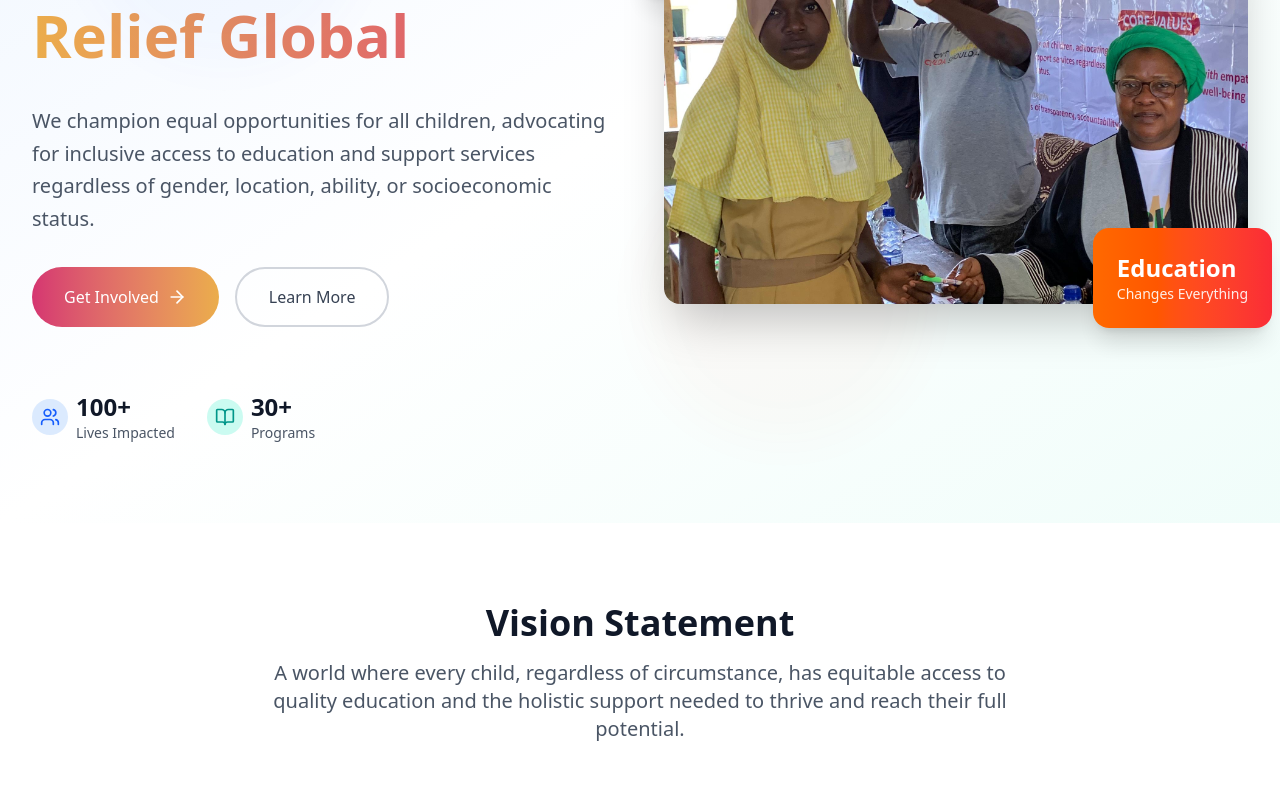
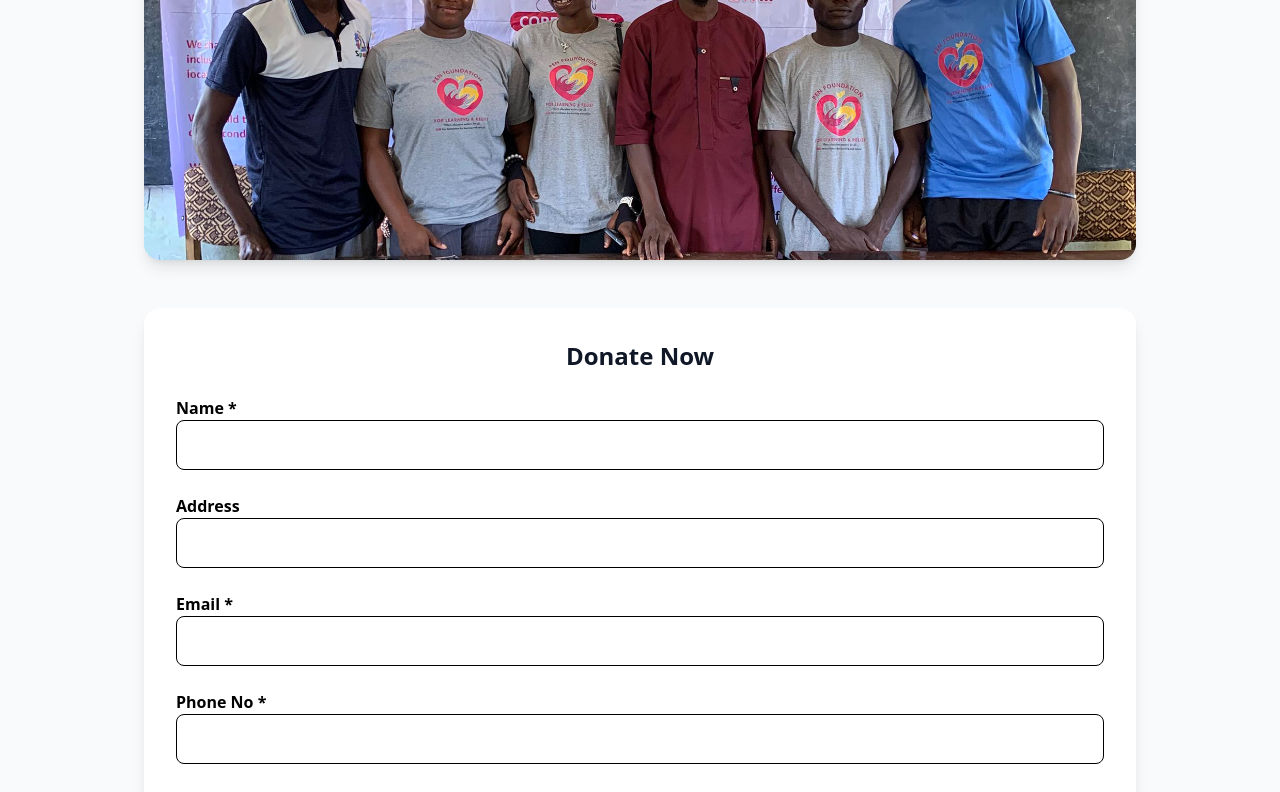
Before and after one commit to mbkluminarylabs/PEN-INITIATIVE-, a React (Vite) app: page /donate in a window 1280 px wide. Shown: the part 300-1092 px from the top of the page. Built offline with nearby package versions, Linux system fonts and the light colour scheme.

Commit message:
Initial commit

```diff
--- a/package.json
+++ b/package.json
@@ -10,10 +10,13 @@
     "preview": "vite preview"
   },
   "dependencies": {
+    "@paystack/inline-js": "^2.22.2",
     "@tailwindcss/vite": "^4.1.11",
     "lucide-react": "^0.525.0",
     "react": "^19.1.0",
     "react-dom": "^19.1.0",
+    "react-router-dom": "^7.10.1",
+    "react-toastify": "^11.0.5",
     "tailwindcss": "^4.1.11"
   },
   "devDependencies": {
--- a/src/App.jsx
+++ b/src/App.jsx
@@ -1,35 +1,19 @@
-import React from 'react'
-import './App.css'
-import Header from './components/Header'
-import Hero from './components/Hero';
-import About from './components/About';
-import Impact from './components/Impact';
-import Programs from './components/Programs';
-import Gallery from './components/Gallery';
-import Contact from './components/Contact';
-import Footer from './components/Footer';
+import { BrowserRouter, Routes, Route } from "react-router-dom";
+import Home from "./components/Home";
+import Donate from "./components/Donate";
+import { ToastContainer } from "react-toastify";
+import "react-toastify/dist/ReactToastify.css";
+
 function App() {
-
-
   return (
-
-      <div className="min-h-screen">
-        <Header/>
-        <main>
-          <Hero/>
-          <About/>
-          <Impact/>
-          <Programs/>
-          <Gallery/>
-          <Contact/>
-
-        </main>
-        <Footer/>
-      </div>
-
-
-  )
+    <BrowserRouter>
+      <Routes>
+        <Route index path="/" element={<Home />} />
+        <Route path="donate" element={<Donate />} />
+      </Routes>
+      <ToastContainer position="top-right" autoClose={3000} />
+    </BrowserRouter>
+  );
 }
 
-
-export default App
+export default App;
--- /dev/null
+++ b/src/components/Donate.jsx
@@ -0,0 +1,202 @@
+import React, { useState } from 'react';
+import PaystackPop from "@paystack/inline-js";
+import donateImg from '../assets/images/people.jpeg';
+import Header from './Header';
+import Footer from './Footer';
+import { toast } from "react-toastify";
+
+export default function Donate() {
+    const [formData, setFormData] = useState({
+        name: '',
+        address: '',
+        email: '',
+        phone: '',
+        purpose: '',
+        project: '',
+        amount: '',
+    });
+
+    const projects = [
+        'Education Support',
+        'Emergency Relief',
+        'Healthcare',
+        'Community Development',
+        'Water & Sanitation',
+        'Scholarship Program',
+        'Food & Nutrition',
+        'Child Protection',
+        'Women Empowerment',
+        'Environmental Sustainability',
+    ];
+
+    const handleChange = (e) => {
+        setFormData({ ...formData, [e.target.name]: e.target.value });
+    };
+
+    const handleSubmit = (e) => {
+        e.preventDefault();
+
+        // VALIDATIONS
+        if (!formData.email) return toast.error("Email is required");
+        if (Number(formData.amount) < 100)
+            return toast.error("Minimum donation is ₦100");
+
+        const paystack = new PaystackPop();
+
+        paystack.newTransaction({
+            key: "pk_test_1788b79feb10b1af3d47988f282165bd7e207bf1",
+            email: formData.email,
+            amount: Number(formData.amount) * 100,
+            metadata: {
+                name: formData.name,
+                phone: formData.phone,
+                project: formData.project,
+                purpose: formData.purpose,
+                address: formData.address
+            },
+
+            onSuccess: (transaction) => {
+                toast.success("Donation successful! 🎉");
+                console.log("Transaction:", transaction);
+                console.log("Form Data:", formData);
+            },
+
+            onCancel: () => {
+                toast.info("Payment was cancelled.");
+            }
+        });
+    };
+
+    return (
+        <div className="min-h-screen">
+            <Header />
+
+            <section className="py-20 bg-gray-50">
+                <div className="max-w-5xl mx-auto px-4">
+                    {/* Hero Section */}
+                    <div className="text-center mb-12">
+                        <h2 className="text-4xl font-bold text-gray-900 mb-4">
+                            Support Our Mission
+                        </h2>
+                        <p className="text-lg text-gray-600 max-w-2xl mx-auto">
+                            Your donation helps us provide education, relief support,
+                            and a brighter future for children in underserved communities.
+                        </p>
+                    </div>
+
+                    {/* Image */}
+                    <div className="w-full mb-12">
+                        <img
+                            src={donateImg}
+                            alt="Donation impact"
+                            className="rounded-2xl shadow-lg w-full h-80 object-cover"
+                        />
+                    </div>
+
+                    {/* Form */}
+                    <div className="bg-white shadow-lg p-8 rounded-2xl">
+                        <h3 className="text-2xl font-bold text-gray-900 mb-6 text-center">
+                            Donate Now
+                        </h3>
+
+                        <form onSubmit={handleSubmit} className="space-y-6">
+                            <div>
+                                <label className="block font-semibold">Name *</label>
+                                <input
+                                    type="text"
+                                    name="name"
+                                    value={formData.name}
+                                    onChange={handleChange}
+                                    required
+                                    className="w-full border rounded-lg px-4 py-3"
+                                />
+                            </div>
+
+                            <div>
+                                <label className="block font-semibold">Address</label>
+                                <input
+                                    type="text"
+                                    name="address"
+                                    value={formData.address}
+                                    onChange={handleChange}
+                                    className="w-full border rounded-lg px-4 py-3"
+                                />
+                            </div>
+
+                            <div>
+                                <label className="block font-semibold">Email *</label>
+                                <input
+                                    type="email"
+                                    name="email"
+                                    value={formData.email}
+                                    onChange={handleChange}
+                                    required
+                                    className="w-full border rounded-lg px-4 py-3"
+                                />
+                            </div>
+
+                            <div>
+                                <label className="block font-semibold">Phone No *</label>
+                                <input
+                                    type="tel"
+                                    name="phone"
+                                    value={formData.phone}
+                                    onChange={handleChange}
+                                    required
+                                    className="w-full border rounded-lg px-4 py-3"
+                                />
+                            </div>
+
+                            <div>
+                                <label className="block font-semibold">Purpose</label>
+                                <input
+                                    type="text"
+                                    name="purpose"
+                                    value={formData.purpose}
+                                    onChange={handleChange}
+                                    className="w-full border rounded-lg px-4 py-3"
+                                />
+                            </div>
+
+                            <div>
+                                <label className="block font-semibold">Select Project</label>
+                                <select
+                                    name="project"
+                                    value={formData.project}
+                                    onChange={handleChange}
+                                    className="w-full border rounded-lg px-4 py-3"
+                                >
+                                    <option value="">-- Select Project --</option>
+                                    {projects.map((proj, index) => (
+                                        <option key={index} value={proj}>{proj}</option>
+                                    ))}
+                                </select>
+                            </div>
+
+                            <div>
+                                <label className="block font-semibold">Amount (NGN) *</label>
+                                <input
+                                    type="number"
+                                    name="amount"
+                                    value={formData.amount}
+                                    onChange={handleChange}
+                                    required
+                                    className="w-full border rounded-lg px-4 py-3"
+                                />
+                            </div>
+
+                            <button
+                                type="submit"
+                                className="w-full bg-blue-600 text-white py-3 rounded-lg text-lg font-semibold hover:bg-blue-700"
+                            >
+                                Donate Now
+                            </button>
+                        </form>
+                    </div>
+                </div>
+            </section>
+
+            <Footer />
+        </div>
+    );
+}
--- a/src/components/Header.jsx
+++ b/src/components/Header.jsx
@@ -1,6 +1,7 @@
 import React, { useState, useEffect } from 'react';
 import { Menu, X, Heart } from 'lucide-react';
 import logo from '../assets/images/logo.jpeg'
+import { Link } from 'react-router-dom';
 
 export default function Header() {
   const [isMenuOpen, setIsMenuOpen] = useState(false);
@@ -54,7 +55,7 @@ export default function Header() {
 
           <div className="hidden md:flex items-center space-x-4">
             <button className="bg-gradient-to-r from-[#d53571] to-[#ebad4b] text-white px-6 py-2 rounded-full hover:from-blue-700 hover:to-teal-700 transition-all duration-200 transform hover:scale-105">
-              Donate Now
+              <Link to="/donate">Donate</Link>
             </button>
           </div>
 
@@ -82,7 +83,7 @@ export default function Header() {
                 </a>
               ))}
               <button className="bg-gradient-to-r from-blue-600 to-teal-600 text-white px-6 py-2 rounded-full hover:from-blue-700 hover:to-teal-700 transition-all duration-200 mt-4">
-                Donate Now
+                Donate
               </button>
             </nav>
           </div>
--- /dev/null
+++ b/src/components/Home.jsx
@@ -0,0 +1,29 @@
+import Header from "./Header"
+import Hero from './Hero';
+import About from './About';
+import Impact from './Impact';
+import Programs from './Programs';
+import Gallery from './Gallery';
+import Contact from './Contact';
+import Footer from './Footer';
+
+const Home = () => {
+    return (
+        <div>
+            <div className="min-h-screen">
+                <Header />
+                <main>
+                    <Hero />
+                    <About />
+                    <Impact />
+                    <Programs />
+                    <Gallery />
+                    <Contact />
+                </main>
+                <Footer />
+            </div>
+        </div>
+    )
+}
+
+export default Home
```
Also changed, not shown: 1 other file (tests, documents, lock files or other folders).
